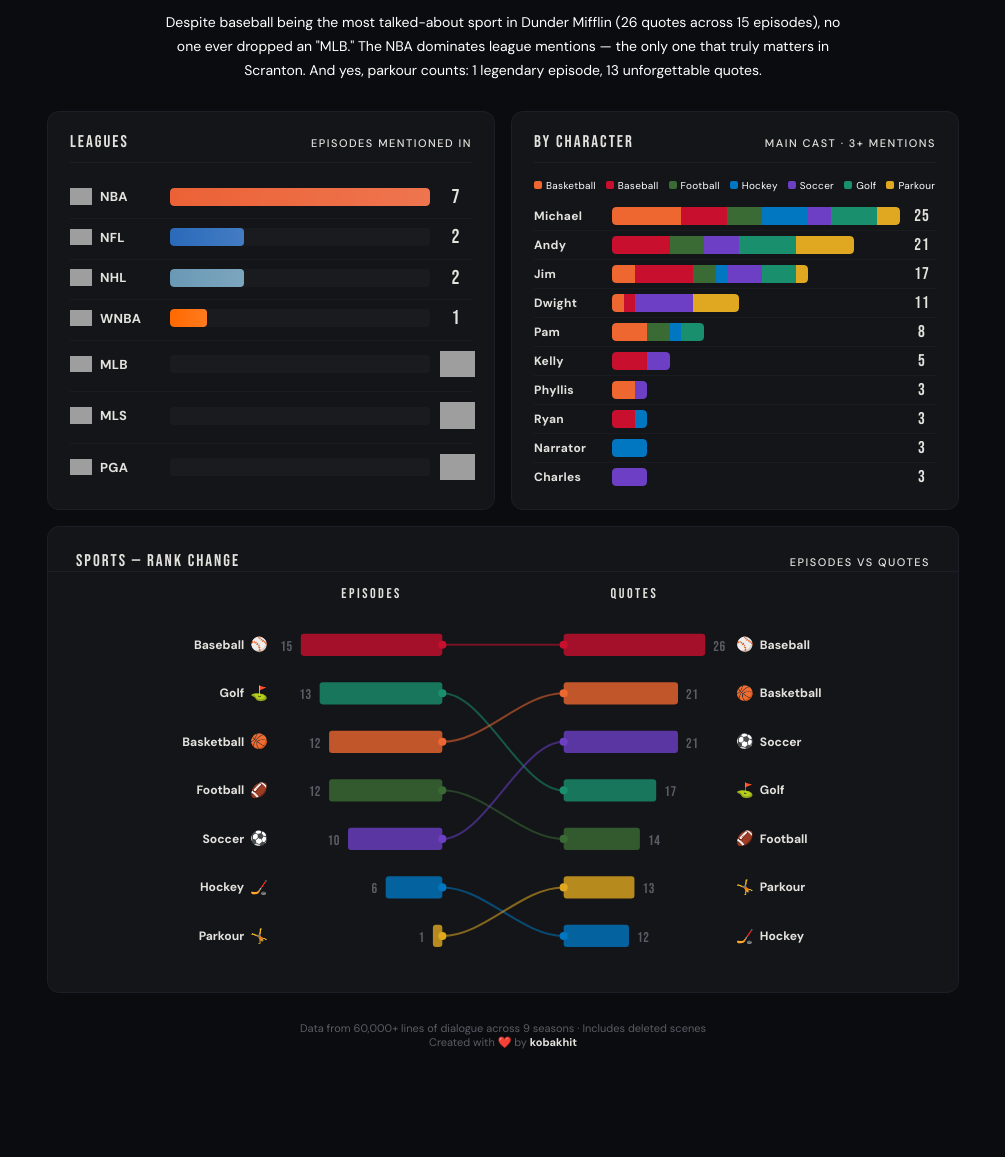
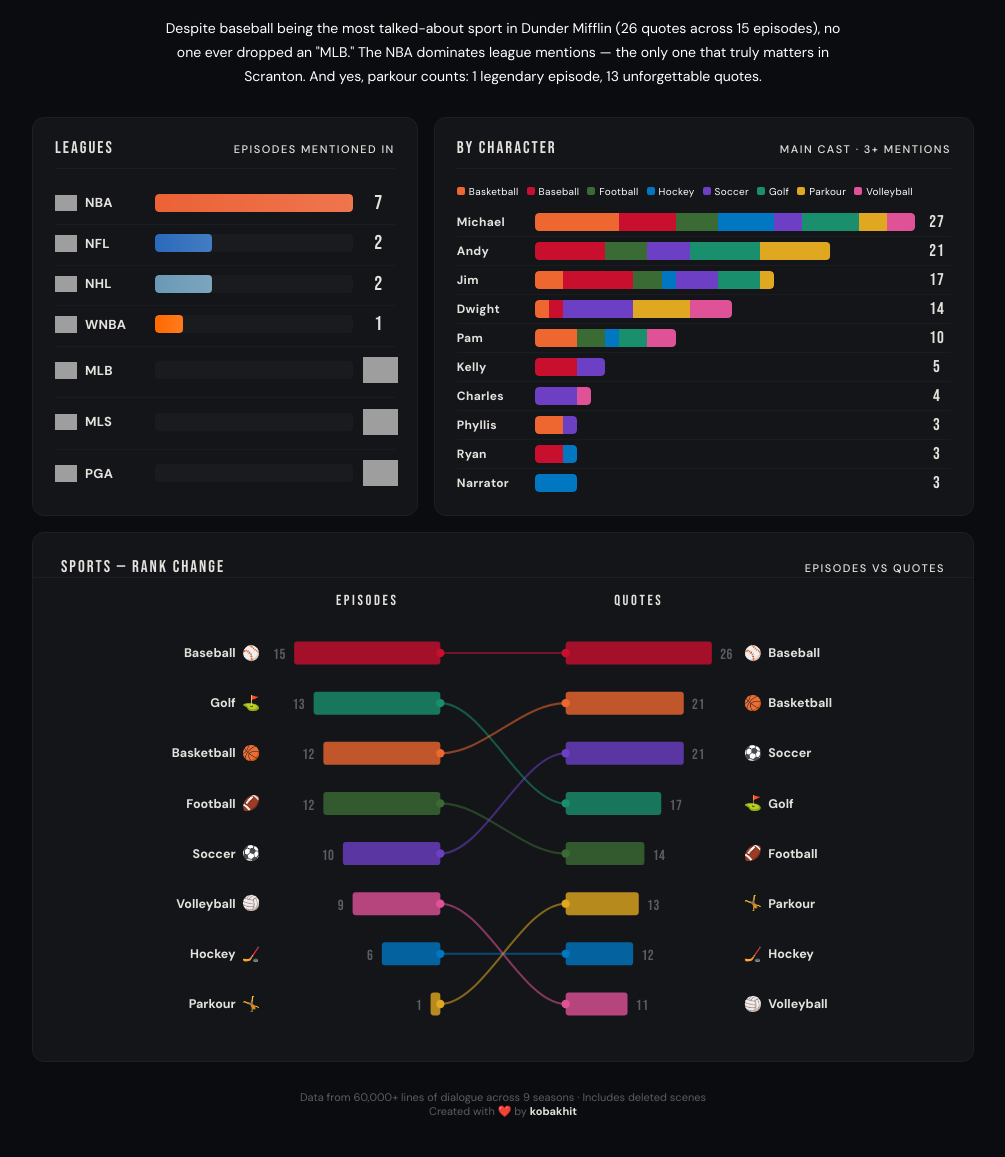
Before and after one commit to KobaKhit/kobakhit.github.io, a Jekyll site: the page data-visuals/theoffice-sports/infographic.html, which Jekyll copies as it is, in a window 1280 px wide, cut to the strip 384-1558 px from the top of the page. Shown: the top 1157 px of the strip, without its empty margins (137-1142 px from the left). Built offline with Jekyll 4.4.1, drawn with Linux system fonts in a browser that asks for light colours; before the commit the page ends 1489 px from its top, so only the background shows below that; grey boxes are pictures that could not be loaded.

Commit message:
volleyball

```diff
--- a/data-visuals/theoffice-sports/infographic.html
+++ b/data-visuals/theoffice-sports/infographic.html
@@ -25,7 +25,7 @@
   }
 
   .page {
-    max-width: 960px;
+    max-width: 990px;
     margin: 0 auto;
     padding: 48px 24px 56px;
   }
@@ -56,7 +56,7 @@
 
   .top-row {
     display: grid;
-    grid-template-columns: 1fr 1fr;
+    grid-template-columns: 5fr 7fr;
     gap: 16px;
     margin-bottom: 16px;
   }
@@ -178,7 +178,7 @@
   .stacked-legend {
     display: flex;
     flex-wrap: wrap;
-    gap: 6px 10px;
+    gap: 6px 8px;
     margin-bottom: 10px;
   }
 
@@ -523,6 +523,7 @@
   { key: 'Soccer',     emoji: '⚽', color: '#6c3fc5' },
   { key: 'Golf',       emoji: '⛳', color: '#1a8f6e' },
   { key: 'Parkour',    emoji: '🤸', color: '#e0a820' },
+  { key: 'Volleyball', emoji: '🏐', color: '#e05297' },
 ];
 
 const charBySport = {
@@ -604,6 +606,7 @@
   { name: 'Soccer',     emoji: '⚽', ep: 10, qt: 21, color: '#6c3fc5' },
   { name: 'Hockey',     emoji: '🏒', ep: 6,  qt: 12, color: '#0077c0' },
   { name: 'Parkour',    emoji: '🤸', ep: 1,  qt: 13, color: '#e0a820' },
+  { name: 'Volleyball', emoji: '🏐', ep: 9,  qt: 11, color: '#e05297' },
 ];
 
 const leftSorted = [...sports].sort((a, b) => b.ep - a.ep);
```
Also changed, not shown: other parts of data-visuals/theoffice-sports/infographic.html (+1 -0 lines).
